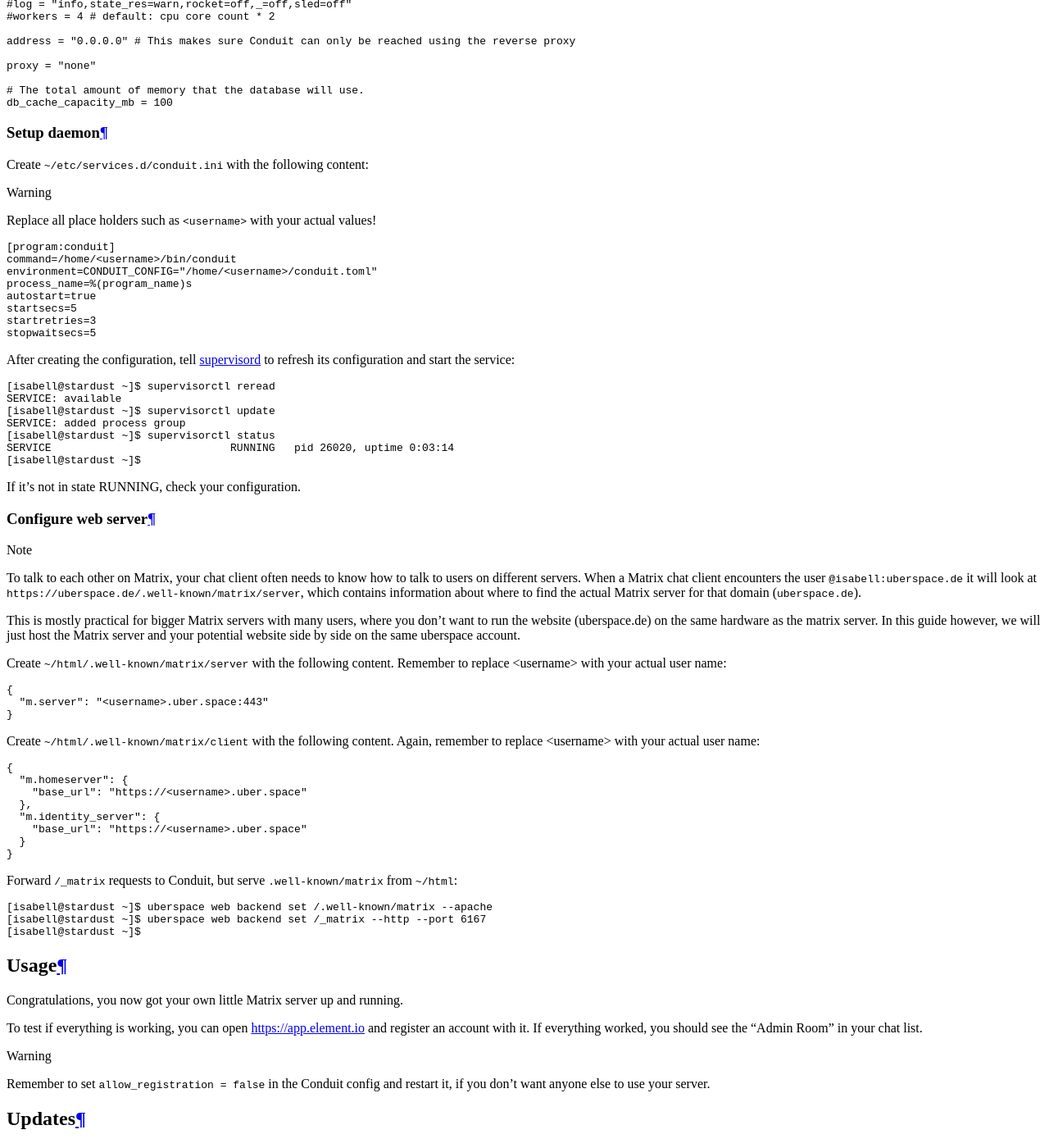
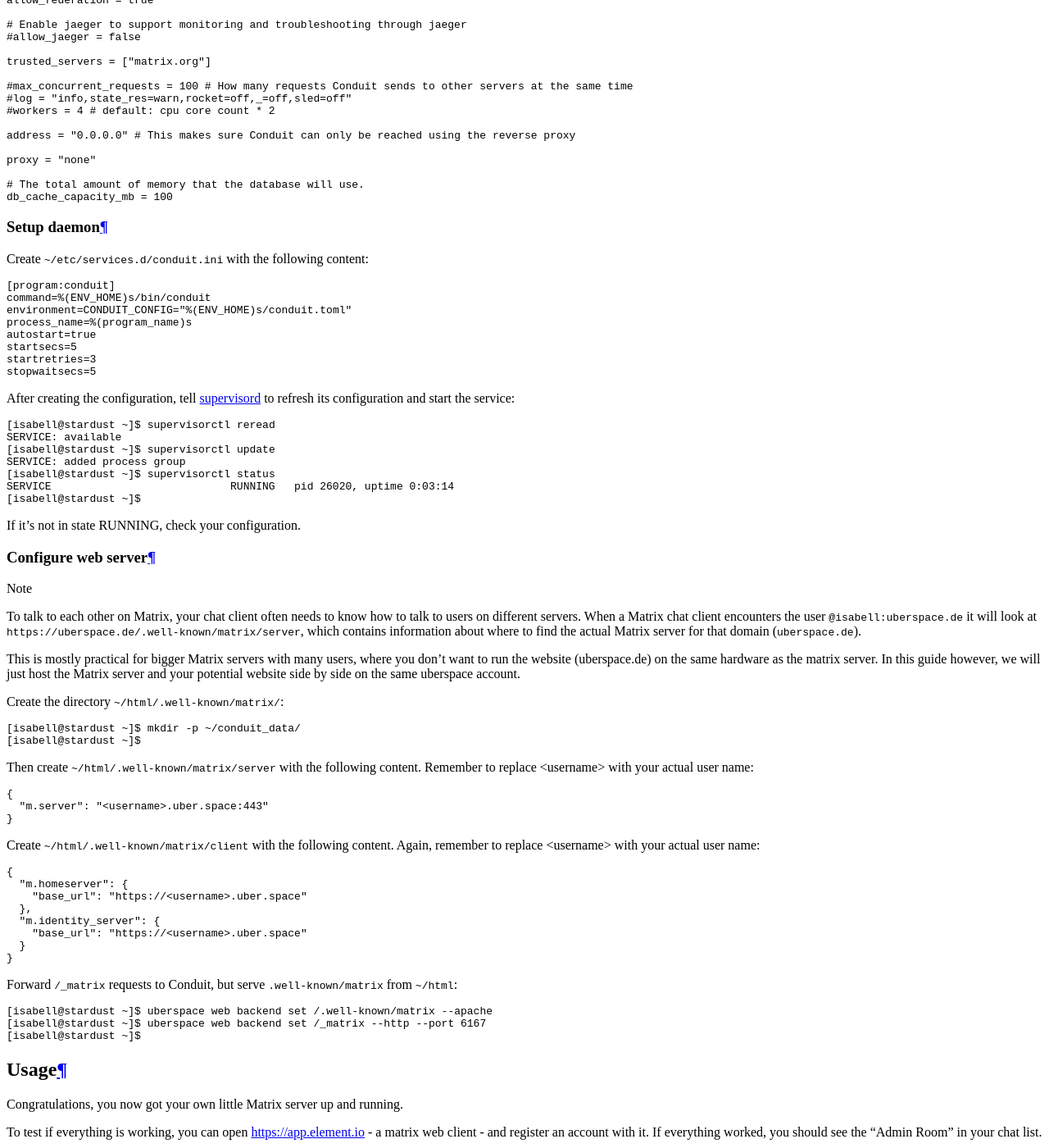
Before and after one commit to Uberspace/lab, a Sphinx documentation site: the page built from source/guide_conduit.rst, in a window 1280 px wide and 1400 px high, scrolled down 5800 px. Shown: the whole window at 82% size. Built offline with Sphinx 7.4.7 and the Read the Docs theme 2.0.0, drawn with Linux system fonts in a browser that asks for light colours; some of the changed text lies outside the part shown.

Commit message:
[conduit] add variables to supervisor ini file and create directory for apache

```diff
--- a/source/guide_conduit.rst
+++ b/source/guide_conduit.rst
@@ -2,6 +2,7 @@
 
 .. tag:: lang-rust
 .. tag:: chat
+.. tag:: matrix
 
 .. highlight:: console
 
@@ -65,7 +66,7 @@
 ::
 
   [isabell@stardust ~]$ mkdir -p ~/conduit_data/
-
+  [isabell@stardust ~]$
 
 Create ``~/conduit.toml`` with the following content:
 
@@ -84,7 +85,7 @@
  # and https://matrix.org/docs/spec/server_server/r0.1.4#get-well-known-matrix-server
  # for more information
 
- #server_name = "<username>.uber.space"
+ server_name = "<username>.uber.space"
 
  # This is the only directory where Conduit will save its data
  database_path = "/home/<username>/conduit_data/conduit.db"
@@ -124,14 +125,11 @@
 
 Create ``~/etc/services.d/conduit.ini`` with the following content:
 
-.. warning:: Replace all place holders such as ``<username>`` with your actual values!
-
 .. code-block:: ini
- :emphasize-lines: 2,3
 
  [program:conduit]
- command=/home/<username>/bin/conduit
- environment=CONDUIT_CONFIG="/home/<username>/conduit.toml"
+ command=%(ENV_HOME)s/bin/conduit
+ environment=CONDUIT_CONFIG="%(ENV_HOME)s/conduit.toml"
  process_name=%(program_name)s
  autostart=true
  startsecs=5
@@ -154,7 +152,14 @@
   This is mostly practical for bigger Matrix servers with many users, where you don't want to run the website (uberspace.de) on the same hardware as the matrix server.
   In this guide however, we will just host the Matrix server and your potential website side by side on the same uberspace account.
 
-Create ``~/html/.well-known/matrix/server`` with the following content.
+Create the directory ``~/html/.well-known/matrix/``:
+
+::
+
+  [isabell@stardust ~]$ mkdir -p ~/conduit_data/
+  [isabell@stardust ~]$
+
+Then create ``~/html/.well-known/matrix/server`` with the following content.
 Remember to replace <username> with your actual user name:
 
 .. code-block:: json
@@ -191,7 +196,7 @@
 
 Congratulations, you now got your own little Matrix server up and running.
 
-To test if everything is working, you can open https://app.element.io and register an account with it.
+To test if everything is working, you can open https://app.element.io - a matrix web client - and register an account with it.
 If everything worked, you should see the "Admin Room" in your chat list.
 
 .. warning:: Remember to set ``allow_registration = false`` in the Conduit config and restart it, if you don't want anyone else to use your server.
```
